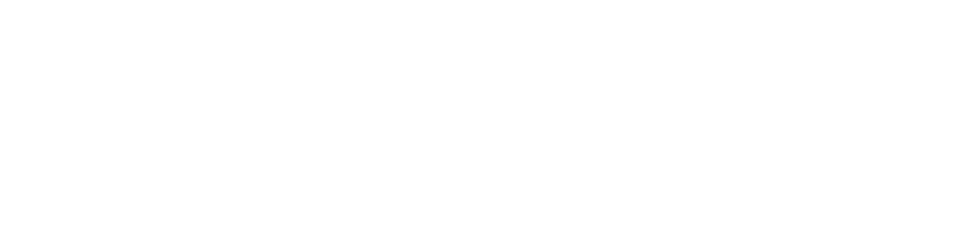
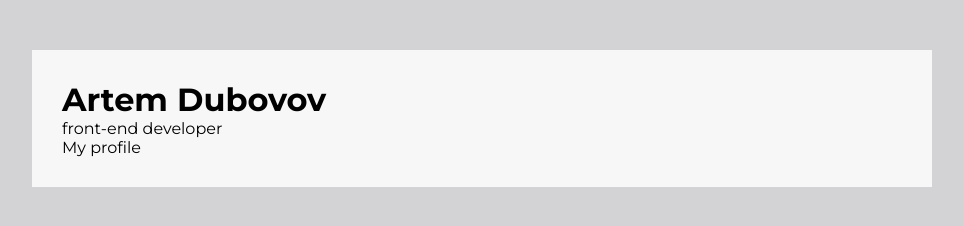
Before and after one commit to ArtemDubovov/rsschool-cv, a plain HTML site: page index.html in a window 1280 px wide. Shown: the whole page, without its empty margins (158-1121 px from the left). Drawn offline with Linux system fonts and the light colour scheme.

Commit message:
feat: add block header,base styles

```diff
--- a/index.html
+++ b/index.html
@@ -5,9 +5,27 @@
     <meta http-equiv="X-UA-Compatible" content="IE=edge">
     <meta name="viewport" content="width=device-width, initial-scale=1.0">
     <link rel="stylesheet" href="./style.css">
+    <link rel="preconnect" href="https://fonts.googleapis.com">
+    <link rel="preconnect" href="https://fonts.gstatic.com" crossorigin>
+    <link href="https://fonts.googleapis.com/css2?family=Montserrat:wght@400;500;700;800&display=swap" rel="stylesheet">
     <title>ArtemDubovov</title>
 </head>
 <body>
+    <div class="container">
+        <header class="header">
+            <div class="header-name">
+                <h1 class="header-title">Artem Dubovov</h1>
+            </div>
+            <div class="header-content">
+                <div class="header-subtitle">
+                    front-end developer
+                </div>
+                <a href="https://github.com/ArtemDubovov" class="header-link">My profile</a>
+            </div>
+        </header>
+        <main class="main">
 
+        </main>
+    </div>
 </body>
 </html>
--- a/style.css
+++ b/style.css
@@ -0,0 +1,25 @@
+*{
+    box-sizing: border-box;
+    margin: 0;
+    padding: 0;
+
+}
+body{
+    font-family: 'Montserrat', sans-serif;
+    color: #000;
+    font-size: 16px;
+    background-color: rgb(211,210,213);
+}
+a{
+    text-decoration: none;
+    color: inherit;
+}
+.container{
+    max-width: 900px;
+    margin: 50px auto;
+    height: auto;
+    padding: 30px;
+    background-color: rgb(247,247,247);
+    overflow: hidden;
+    box-shadow: 5xp 5px #000;
+}
```
